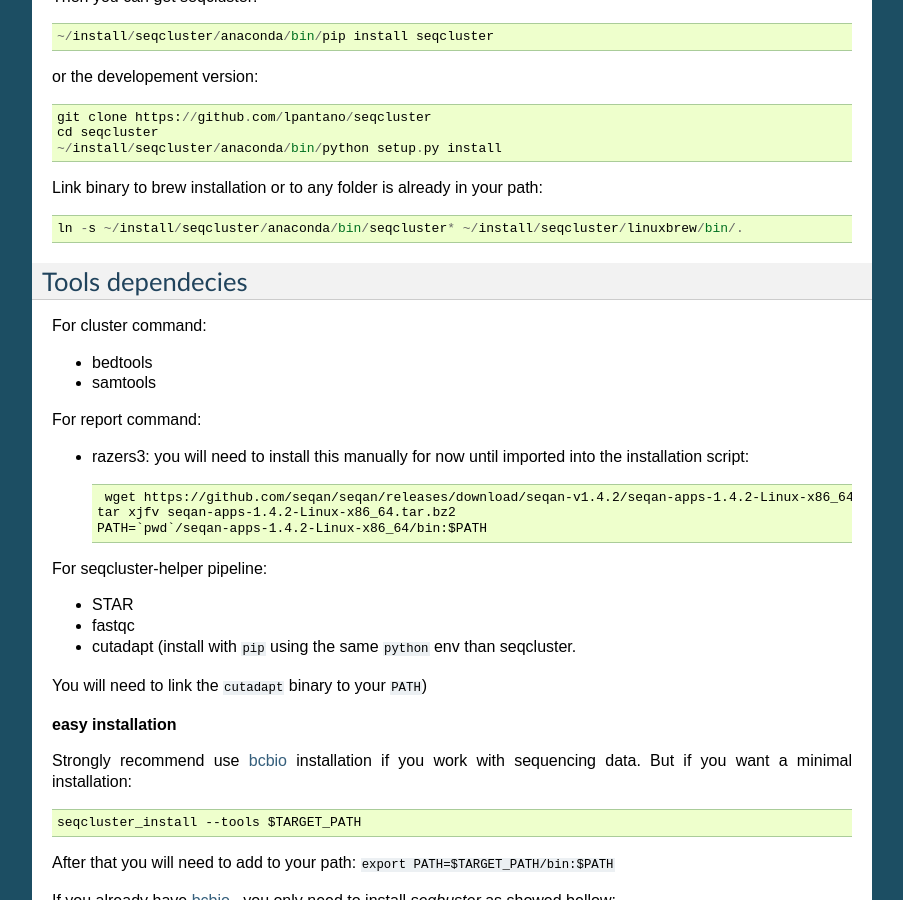
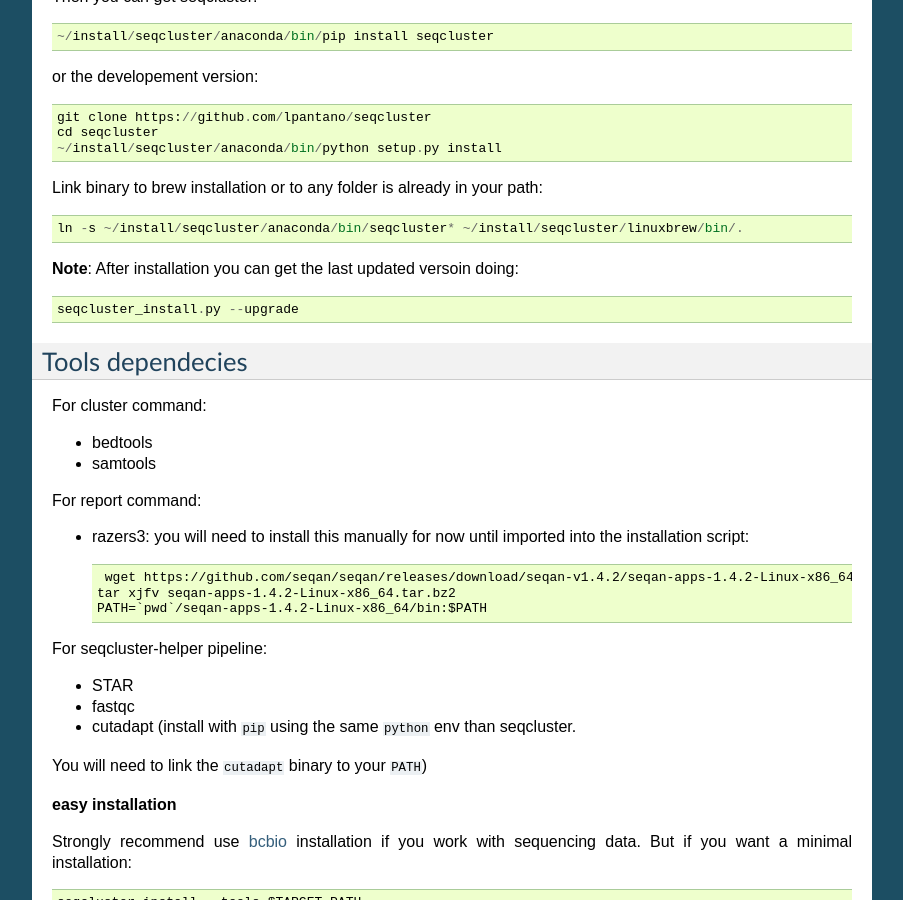
Before and after one commit to lpantano/seqcluster, a Sphinx documentation site: the page built from doc/source/installation.rst, in a window 1280 px wide and 900 px high, scrolled down 814 px. Shown: the whole window, without its empty margins (198-1101 px from the left). Built offline with Sphinx 7.4.7, drawn with Linux system fonts in a browser that asks for light colours.

Commit message:
Add upgrade step to docs

```diff
--- a/doc/source/installation.rst
+++ b/doc/source/installation.rst
@@ -54,6 +54,10 @@ or the developement version::
 Link binary to brew installation or to any folder is already in your path::
 
     ln -s ~/install/seqcluster/anaconda/bin/seqcluster* ~/install/seqcluster/linuxbrew/bin/.
+
+**Note**: After installation you can get the last updated versoin doing::
+
+    seqcluster_install.py --upgrade
 
 Tools dependecies
 ---------
```
